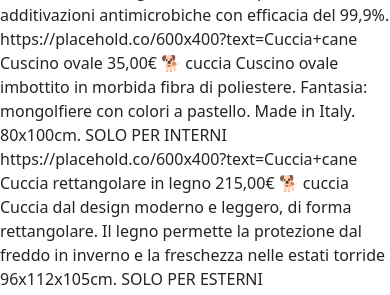
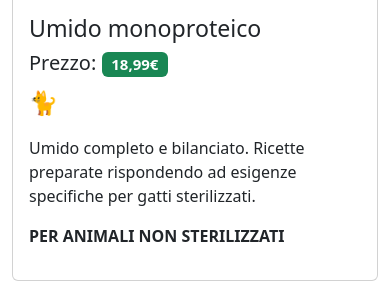
Before and after one commit to Corfaya/php-oop-2, a PHP site: page / in a window 390 px wide. Shown: the part 477-772 px from the top of the page. Run offline with PHP 8.4, Linux system fonts and the light colour scheme.

Commit message:
[UPD] rendering on index.php + obj array creation. EXERCISE DONE

```diff
--- a/Models/Food.php
+++ b/Models/Food.php
@@ -14,14 +14,15 @@
 
         public function getOptionSterility() {
             if($this->isForSterilised) {
-                return "Adatto ad animali sterilizzati.";
+                return "PER ANIMALI NON STERILIZZATI";
             } else {
-                return "Non adatto ad animali sterilizzati.";
+                return "PER ANIMALI STERILIZZATI";
             }
         }
 
         public function getInfos() {
-            return parent::getInfos()." ".$this->description." ".$this->getOptionSterility();
+            $sterilityInfo = $this->getOptionSterility();
+            return $sterilityInfo;
         }
     }
 ?>
--- a/Models/Kennel.php
+++ b/Models/Kennel.php
@@ -15,7 +15,7 @@ include_once __DIR__."/Item.php";
 
         public function getInfos() {
             $inOrOut = $this->isIndoor ? "SOLO PER INTERNI" : "SOLO PER ESTERNI";
-            return parent::getInfos()." ".$this->description." ".$this->size."cm. $inOrOut";
+            return $inOrOut;
         }
     }
 ?>
--- a/Models/Toy.php
+++ b/Models/Toy.php
@@ -2,16 +2,19 @@
 include_once __DIR__."/Item.php";
     class Toy extends Item {
         public $description;
+        public $isForPuppies;
 
 
-        public function __construct($_image, $_title, $_price, Category $_category, $_type, $_description)
+        public function __construct($_image, $_title, $_price, Category $_category, $_type, $_description, $_isForPuppies)
         {
             parent::__construct($_image, $_title, $_price, $_category, $_type);
             $this->description = $_description;
+            $this->isForPuppies = $_isForPuppies;
         }
 
         public function getInfos() {
-            return parent::getInfos()." ".$this->description;
+            $forPuppies = $this->isForPuppies ? "ADATTO ANCHE AI CUCCIOLI" : "PER CANI ADULTI O ANZIANI";
+            return $forPuppies;
         }
     }
 
--- a/index.php
+++ b/index.php
@@ -1,23 +1,55 @@
 <?php
-    include __DIR__."/partials/db.php";
-        echo $catFood->getInfos()."<br>";
-        echo $dogFood->getInfos()."<br>";
-        echo $catToy->getInfos()."<br>";
-        echo $dogToy->getInfos()."<br>";
-        echo $catPillow->getInfos()."<br>";
-        echo $dogHouse->getInfos()."<br>";
+include __DIR__ . "/partials/db.php";
+// echo $catFood->getInfos()."<br>";
+// echo $dogFood->getInfos()."<br>";
+// echo $catToy->getInfos()."<br>";
+// echo $dogToy->getInfos()."<br>";
+// echo $catPillow->getInfos()."<br>";
+// echo $dogHouse->getInfos()."<br>";
 ?>
 
 <!DOCTYPE html>
 <html lang="en">
+
 <head>
     <meta charset="UTF-8">
     <meta name="viewport" content="width=device-width, initial-scale=1.0">
     <link href="https://cdn.jsdelivr.net/npm/bootstrap@5.3.3/dist/css/bootstrap.min.css" rel="stylesheet" integrity="sha384-QWTKZyjpPEjISv5WaRU9OFeRpok6YctnYmDr5pNlyT2bRjXh0JMhjY6hW+ALEwIH" crossorigin="anonymous">
     <title>PHP OOP 2</title>
 </head>
+
 <body>
+    <main class="my-3">
+        <div class="container">
+            <div class="row gy-3">
+                <div class="col-12">
+                    <div class="text-center">
+                        <h1>PHP Animals</h1>
+                        <h2>I migliori prodotti per i vostri animali</h2>
+                    </div>
+                </div>
+                <?php foreach ($items as $i=>$array) { ?>
+                    <div class="col-12">
+                        <h2 class="mt-2 text-uppercase"><?php echo $titles[$i]; ?></h2>
+                </div>
+                    <?php foreach($array as $item) { ?>
+                    <div class="col-12 col-md-4">
+                        <div class="card h-100">
+                            <img src="<?php echo $item->image; ?>" class="card-img-top" alt="<?php echo $item->type; ?>">
+                            <div class="card-body">
+                                <h3 class="card-title"><?php echo $item->title; ?></h3>
+                                <h5 class="card-text">Prezzo: <span class="badge text-bg-success"><?php echo $item->price; ?>€</span></h5>
+                                <p class="fs-3"><?php echo $item->category->icon ?></p>
+                                <p><?php echo $item->description; ?></p>
+                                <p class="fw-bold"><?php echo $item->getInfos(); ?></p>
+                            </div>
+                        </div>
+                    </div>
+                <?php } ?>
+                <?php } ?>
+            </div>
+        </div>
+    </main>
+</body>
 
-
-</body>
 </html>
--- a/partials/db.php
+++ b/partials/db.php
@@ -6,18 +6,32 @@
     include_once __DIR__."/../Models/Kennel.php";
 
     //objects from Category (dog and cat)
-    $dog = new Category("🐕", "cane");
-    $cat = new Category("🐈", "gatto");
     $animals = [
-        new Category("🐕", "cane"),
-        new Category("🐈", "gatto")
+        "dog" => new Category("🐕", "cane"),
+        "cat" => new Category("🐈", "gatto")
     ];
 
-    // Objects
-    $catFood = new Food("https://placehold.co/600x400?text=Cibo+gatti", "Umido monoproteico", "18,99", $cat, "cibo", "Umido completo e bilanciato. Ricette preparate rispondendo ad esigenze specifiche per gatti sterilizzati.", true);
-    $dogFood = new Food("https://placehold.co/600x400?text=Cibo+cani", "Croccantini per cani", "13,50", $dog, "cibo", "Un alimento completo per cani adulti, prodotto in Italia, altamente diferibile e appetibile grazie alla presenza di carne fresca.", false);
-    $catToy = new Toy("https://placehold.co/600x400?text=Gioco+gatti", "Topo peluche", "1,99", $cat, "gioco", "Morbidissimo topo di pelushe che simula i veri roditori. Ha una coda lunga e un sonaglio per farsi sentire quando si muove, stimolando il tuo gatto al suo innato piacere per la caccia.");
-    $dogToy = new Toy("https://placehold.co/600x400?text=Gioco+cani", "Osso antimicrobico", "4,00", $dog, "gioco", "Giocattolo da masticazione. Nel giocattolo sono presenti additivazioni antimicrobiche con efficacia del 99,9%.");
-    $dogHouse = new Kennel("https://placehold.co/600x400?text=Cuccia+cane", "Cuccia rettangolare in legno", "215,00", $dog, "cuccia", "Cuccia dal design moderno e leggero, di forma rettangolare. Il legno permette la protezione dal freddo in inverno e la freschezza nelle estati torride", "96x112x105", false);
-    $catPillow = new Kennel("https://placehold.co/600x400?text=Cuccia+cane", "Cuscino ovale", "35,00", $dog, "cuccia", "Cuscino ovale imbottito in morbida fibra di poliestere. Fantasia: mongolfiere con colori a pastello. Made in Italy.", "80x100", true);
+    $items = [
+        "foods" => [
+            new Food("https://static.vecteezy.com/ti/vettori-gratis/p3/1845721-gatto-seduto-con-ciotola-cibo-cartone-animato-gratuito-vettoriale.jpg", "Umido monoproteico", "18,99", $animals["cat"], "cibo", "Umido completo e bilanciato. Ricette preparate rispondendo ad esigenze specifiche per gatti sterilizzati.", true),
+            new Food("https://static.vecteezy.com/ti/vettori-gratis/p1/1843958-cane-ciotola-con-cibo-disegno-illustrazione-isolato-su-sfondo-bianco-gratuito-vettoriale.jpg", "Croccantini per cani", "13,50", $animals["dog"], "cibo", "Un alimento completo per cani adulti, prodotto in Italia, altamente diferibile e appetibile grazie alla presenza di carne fresca.", false),
+            new Food("https://static.vecteezy.com/system/resources/previews/036/326/986/non_2x/cute-cat-in-ramen-noodle-bowl-cartoon-icon-illustration-animal-food-icon-concept-isolated-premium-flat-cartoon-style-vector.jpg", "Snack masticabile Catisfaction", "2,99", $animals["cat"], "cibo", "Questo è il formato convenienza degli irresistibili snack per gatti. Una ricompensa perfetta o uno spuntino ideale.", false)
+        ],
+        "toys" => [
+            new Toy("https://static.vecteezy.com/ti/vettori-gratis/p1/48754985-carino-gatto-gamer-giocando-gioco-con-telecomando-da-gioco-kawaii-chibi-personaggio-portafortuna-illustrazione-schema-stile-design-vettoriale.jpg", "Topo peluche", "1,99", $animals["cat"], "gioco", "Morbidissimo topo di pelushe che simula i veri roditori. Ha una coda lunga e un sonaglio per farsi sentire quando si muove, stimolando il tuo gatto al suo innato piacere per la caccia.", true),
+            new Toy("https://static.vecteezy.com/ti/vettori-gratis/p1/47281776-realistico-animale-domestico-gatto-cane-illustrazione-concetti-vettoriale.jpg", "Osso antimicrobico", "4,00", $animals["dog"], "gioco", "Giocattolo da masticazione. Nel giocattolo sono presenti additivazioni antimicrobiche con efficacia del 99,9%.", false),
+            new Toy("https://static.vecteezy.com/system/resources/previews/049/766/237/non_2x/basic-rgba-flat-sticker-of-dog-chasing-bone-vector.jpg", "Dog Disc", "7,00", $animals["dog"], "gioco", "Dog Disc è un simpatico frisbee per cani, realizzato in plastica flessibile. Ideale per l'addestramento.", false)
+        ],
+        "kennels" => [
+            new Kennel("https://static.vecteezy.com/ti/vettori-gratis/p1/5151873-carino-cane-cartone-animato-dormire-sul-cuscino-gratuito-vettoriale.jpg", "Cuccia rettangolare in legno", "215,00", $animals["dog"], "cuccia", "Cuccia dal design moderno e leggero, di forma rettangolare. Il legno permette la protezione dal freddo in inverno e la freschezza nelle estati torride", "96x112x105", false),
+            new Kennel("https://static.vecteezy.com/ti/vettori-gratis/p1/25795377-vettore-gratuito-vettore-carino-gatto-addormentato-su-cuscino-cartone-animato-vettoriale.jpg", "Cuscino ovale", "35,00", $animals["cat"], "cuccia", "Cuscino ovale imbottito in morbida fibra di poliestere. Fantasia: mongolfiere con colori a pastello. Made in Italy.", "80x100", true),
+            new Kennel("https://static.vecteezy.com/system/resources/previews/007/116/172/non_2x/cute-bulldog-sleeping-at-night-cartoon-character-illustration-vector.jpg", "Divano Petit Sofa", "59,99", $animals["dog"], "cuccia", "Un confortevole divanetto in tessuto, imbottito internamente in poliestere, morbido sul perimetro e completamente sfoderabile tramite zip. Ideale per dissuadere il proprio cane a mordicchiarlo.", "120x100x28", true)
+        ]
+    ];
+
+    $titles = [
+        "foods" => "Cibo",
+        "toys" => "Giocattoli",
+        "kennels" => "Cuccie e cuscini"
+    ]
 ?>
```
